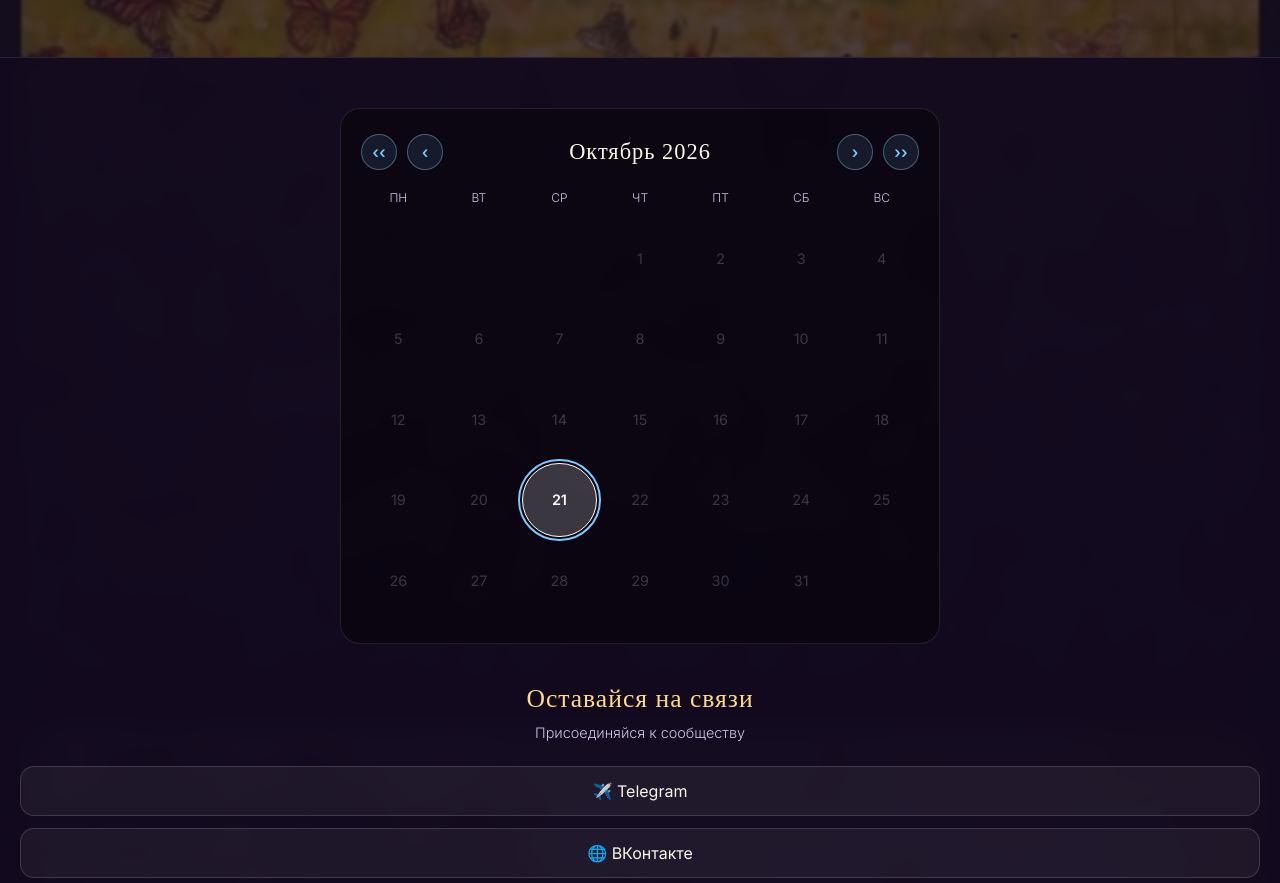
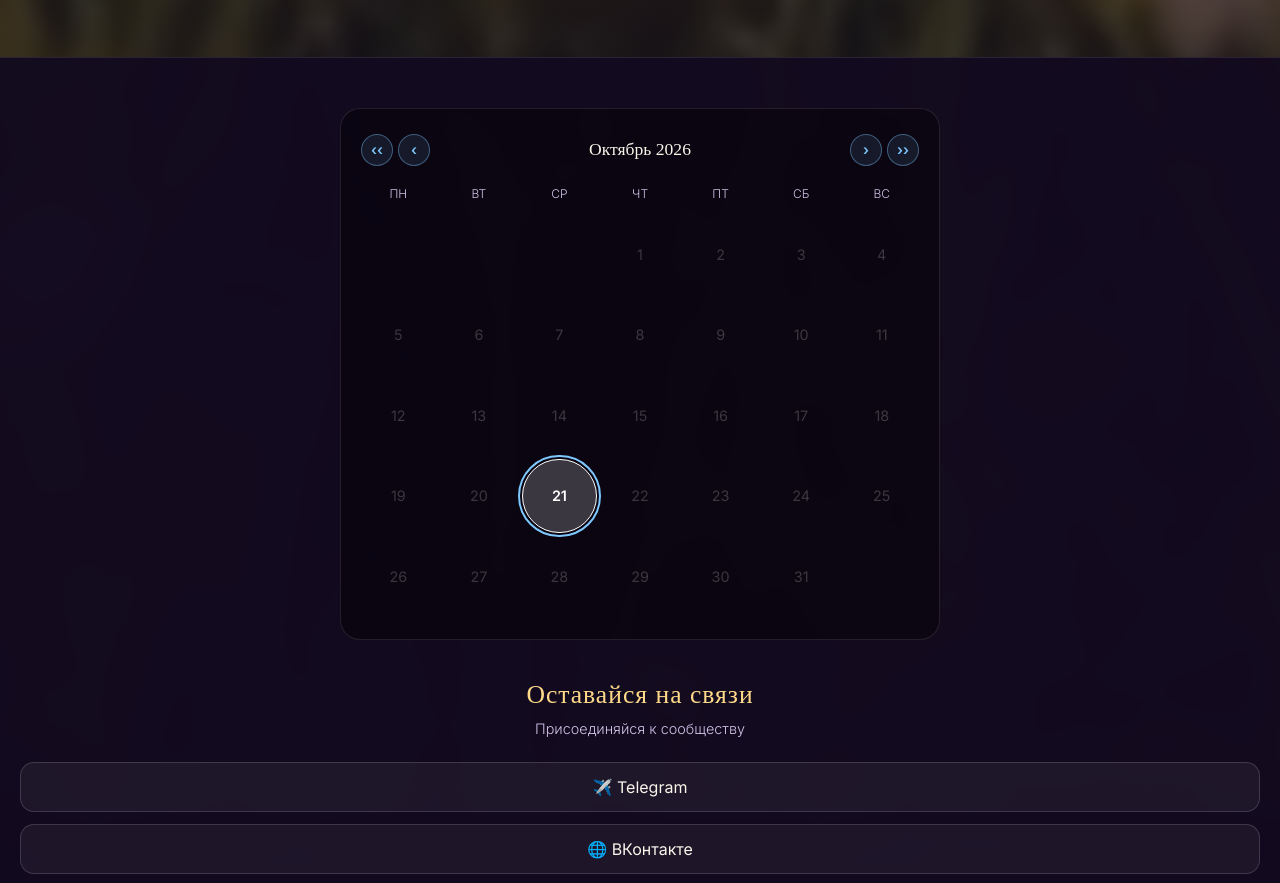
Before and after one commit to astrologdguta/astrologdguta.github.io, a plain HTML site: page index.html in a window 1280 px wide. Shown: the part 6482-7365 px from the top of the page. Drawn offline with Linux system fonts and the light colour scheme; a web font is replaced by a local one.

Commit message:
Add files via upload

```diff
--- a/index.html
+++ b/index.html
@@ -26,25 +26,20 @@
         }
         * { margin: 0; padding: 0; box-sizing: border-box; scroll-behavior: smooth; }
 
-        /* --- ФОН НА ВЕСЬ САЙТ --- */
+        /* --- ФОН НА ВЕСЬ САЙТ (ИСПРАВЛЕНО ДЛЯ ТЕЛЕФОНА) --- */
         body {
             background-color: var(--bg);
-            background-image: linear-gradient(rgba(18, 10, 31, 0.75), rgba(18, 10, 31, 0.85)), url('bg.jpg');
+            /* Сделали затемнение более прозрачным: 0.65 и 0.75 */
+            background-image: linear-gradient(rgba(18, 10, 31, 0.65), rgba(18, 10, 31, 0.75)), url('bg.jpg');
             background-size: cover;
             background-position: center top;
-            background-attachment: fixed;
-            background-repeat: no-repeat;
+            /* Убрали background-attachment: fixed; чтобы картинка не исчезала на телефоне */
+            background-repeat: repeat-y;
             color: var(--text);
             font-family: var(--font-body);
             overflow-x: hidden;
             width: 100%;
             font-weight: 300;
-        }
-
-        @media (max-width: 768px) {
-            body {
-                background-attachment: scroll;
-            }
         }
 
         h1, h2, h3, .book-page h2, .c-title h2, .map-title h2 { font-family: var(--font-title); font-weight: 400; letter-spacing: 1px; }
@@ -264,9 +259,10 @@
         #footer { padding: 50px 20px; background: rgba(18, 10, 31, 0.95); backdrop-filter: blur(10px); text-align: center; border-top: 1px solid rgba(255, 255, 255, 0.1); position: relative; }
 
         .calendar-section { max-width: 600px; margin: 0 auto 40px auto; background: rgba(0,0,0,0.4); border: 1px solid rgba(255,255,255,0.1); border-radius: var(--r-lg); padding: 25px 20px; }
-        .calendar-header { display: flex; justify-content: space-between; align-items: center; margin-bottom: 20px; gap: 10px; }
-        .calendar-header h3 { font-size: 1.4rem; flex: 1; text-align: center; }
-        .cal-nav-btn { background: rgba(126,200,255,0.1); border: 1px solid rgba(126,200,255,0.4); color: var(--blue); border-radius: 50%; width: 36px; height: 36px; cursor: pointer; font-size: 1rem; display: flex; align-items: center; justify-content: center; transition: 0.3s; flex-shrink: 0; font-family: var(--font-body); font-weight: bold; }
+        .calendar-header { display: flex; justify-content: space-between; align-items: center; margin-bottom: 20px; gap: 5px; }
+        /* ИСПРАВЛЕНО: Уменьшили размер шрифта заголовка календаря */
+        .calendar-header h3 { font-size: 1.1rem; flex: 1; text-align: center; letter-spacing: 0; }
+        .cal-nav-btn { background: rgba(126,200,255,0.1); border: 1px solid rgba(126,200,255,0.4); color: var(--blue); border-radius: 50%; width: 32px; height: 32px; cursor: pointer; font-size: 0.9rem; display: flex; align-items: center; justify-content: center; transition: 0.3s; flex-shrink: 0; font-family: var(--font-body); font-weight: bold; }
         .cal-nav-btn:hover { background: rgba(126,200,255,0.3); border-color: var(--blue); transform: scale(1.1); box-shadow: 0 0 15px rgba(126,200,255,0.4); }
         .calendar-grid { display: grid; grid-template-columns: repeat(7, 1fr); gap: 6px; text-align: center; }
         .cal-day-name { font-size: 0.75rem; color: var(--muted); margin-bottom: 10px; text-transform: uppercase; }
```
